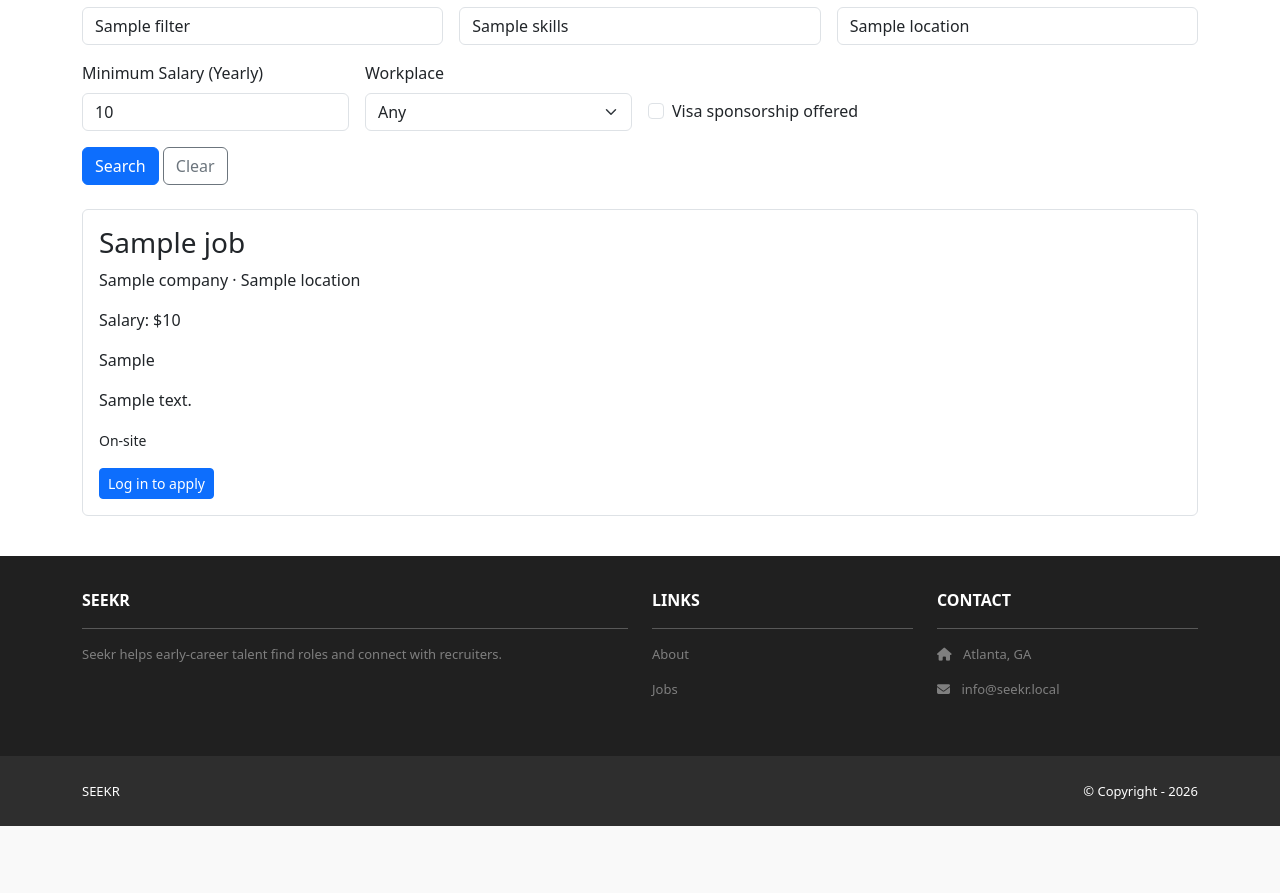
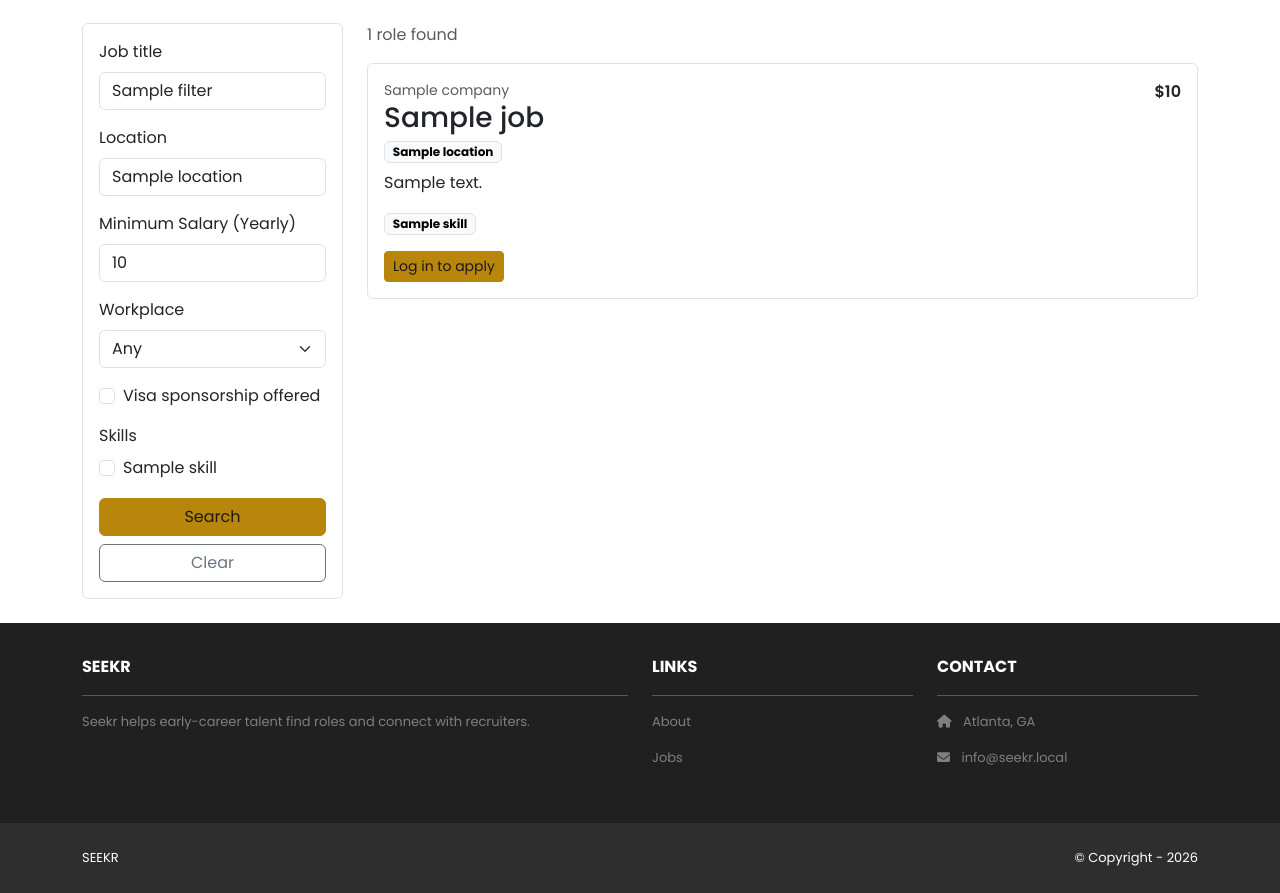
Before and after one commit to Prithul-the-creator/2340-Project-2, a Django app: template jobs/templates/jobs/job_search.html in a window 1280 px wide. Shown: the part 273-1166 px from the top of the page. Before the commit the page ends 1099 px from the top, so only its background shows below. Run offline with Django 3.2, Linux system fonts and the light colour scheme; the template is opened without the code that fills it: most values are stand-ins (such as "Sample title", 1, 10 or a date in 2020); some libraries are stand-ins or nearby versions.

Commit message:
ui redesign and skill rework

```diff
--- a/home/templates/home/index.html
+++ b/home/templates/home/index.html
@@ -3,7 +3,7 @@
 <header class="masthead bg-index text-white text-center py-4">
   <div class="container d-flex align-items-center flex-column pt-2">
     <h2>Seekr</h2>
-    <p>Early-career recruiting, ready for feature work.</p>
+    <p>A purposeful search for the right fit, for seekers and recruiters alike.</p>
   </div>
 </header>
 <div class="p-3">
--- a/jobs/templates/jobs/job_detail.html
+++ b/jobs/templates/jobs/job_detail.html
@@ -11,7 +11,10 @@
   <a class="btn btn-outline-secondary btn-sm" href="{% url 'jobs.applicants' job.id %}">Review applicants</a>
 
   <h4 class="mt-4">Recommended candidates</h4>
-  <p class="text-muted">Candidates whose skills line up with: {{ job.skills_needed }}</p>
+  <p class="text-muted">
+    Candidates whose skills line up with:
+    {% for skill in job_skills %}<span class="badge text-bg-light border">{{ skill }}</span>{% endfor %}
+  </p>
   {% for candidate in recommendations %}
     <article class="border rounded p-3 mb-3">
       <h5>{{ candidate.profile.user.get_username }}</h5>
--- a/jobs/templates/jobs/job_search.html
+++ b/jobs/templates/jobs/job_search.html
@@ -1,31 +1,28 @@
 {% extends 'base.html' %}
 {% block content %}
 <header class="masthead bg-index text-white text-center py-4">
-  <div class="container pt-2"><h2>Jobs</h2><p>Browse and filter roles.</p></div>
+  <div class="container pt-2"><h2>Jobs</h2><p>Browse and filter early-career roles.</p></div>
 </header>
 <div class="container py-4">
   {% if messages %}
     {% for message in messages %}<div class="alert alert-{% if message.tags == 'error' %}danger{% else %}{{ message.tags }}{% endif %}" role="alert">{{ message }}</div>{% endfor %}
   {% endif %}
-  <form method="get" class="row g-3">
-    <div class="col-md-4">
+  <div class="row g-4">
+    <aside class="col-lg-3">
+      <form method="get" class="border rounded p-3">
+        <div class="mb-3">
           <label class="form-label" for="title">Job title</label>
           <input class="form-control" id="title" name="title" value="{{ filters.title }}">
         </div>
-    <div class="col-md-4">
-      <label class="form-label" for="skills">Skills</label>
-      <input class="form-control" id="skills" name="skills" value="{{ filters.skills }}" placeholder="Python, Java, Collaboration, etc.">
-    </div>
-    <div class="col-md-4">
+        <div class="mb-3">
           <label class="form-label" for="location">Location</label>
           <input class="form-control" id="location" name="location" value="{{ filters.location }}">
         </div>
-
-    <div class="col-md-3">
-      <label class="form-label" for="min_salary">Minimum Salary (Yearly) </label>
+        <div class="mb-3">
+          <label class="form-label" for="min_salary">Minimum Salary (Yearly)</label>
           <input class="form-control" type="number" min="0" id="min_salary" name="min_salary" value="{{ filters.min_salary }}">
         </div>
-    <div class="col-md-3">
+        <div class="mb-3">
           <label class="form-label" for="work_type">Workplace</label>
           <select class="form-select" id="work_type" name="work_type">
             <option value="">Any</option>
@@ -33,28 +30,48 @@
             <option value="onsite" {% if filters.work_type == 'onsite' %}selected{% endif %}>On-site</option>
           </select>
         </div>
-    <div class="col-md-3 d-flex align-items-end">
-      <div class="form-check mb-2">
+        <div class="form-check mb-3">
           <input class="form-check-input" type="checkbox" id="visa" name="visa" value="yes" {% if filters.visa == 'yes' %}checked{% endif %}>
           <label class="form-check-label" for="visa">Visa sponsorship offered</label>
         </div>
+        <div class="mb-3">
+          <label class="form-label">Skills</label>
+          <div class="skill-checklist">
+            {% for skill in skill_options %}
+              <div class="form-check">
+                <input class="form-check-input" type="checkbox" id="skill-{{ forloop.counter }}" name="skills" value="{{ skill }}" {% if skill in selected_skills %}checked{% endif %}>
+                <label class="form-check-label" for="skill-{{ forloop.counter }}">{{ skill }}</label>
               </div>
-    <div class="col-12"><button class="btn btn-primary" type="submit">Search</button> <a class="btn btn-outline-secondary" href="{% url 'jobs.index' %}">Clear</a></div>
+            {% endfor %}
+          </div>
+        </div>
+        <button class="btn btn-primary w-100" type="submit">Search</button>
+        <a class="btn btn-outline-secondary w-100 mt-2" href="{% url 'jobs.index' %}">Clear</a>
       </form>
-  <div class="mt-4">
-    {% for job in jobs %}
+    </aside>
+    <section class="col-lg-9">
+      <p class="text-muted">{{ listings|length }} role{{ listings|length|pluralize }} found</p>
+      {% for listing in listings %}
+        {% with job=listing.job %}
         <article class="border rounded p-3 mb-3">
-        <h3>{{ job.title }}</h3>
-        <p>{{ job.company }}{% if job.location %} · {{ job.location }}{% endif %}</p>
-        {% if job.salary %}
-          <p>Salary: ${{ job.salary }}</p>
+          <div class="d-flex justify-content-between align-items-start flex-wrap gap-2">
+            <div>
+              <div class="text-muted small">{{ job.company }}</div>
+              <h3 class="mb-1">{{ job.title }}</h3>
+              <div class="mb-2">
+                <span class="badge text-bg-light border">{{ job.location }}</span>
+                {% if job.remote_work %}<span class="badge text-bg-light border">Remote</span>{% endif %}
+                {% if job.visa_sponsorship %}<span class="badge text-bg-light border">Visa sponsorship</span>{% endif %}
+              </div>
+            </div>
+            {% if job.salary %}<div class="fw-semibold">${{ job.salary }}</div>{% endif %}
+          </div>
+          {% if job.description %}<p>{{ job.description }}</p>{% endif %}
+          {% if listing.skills %}
+            <div class="mb-2">
+              {% for skill in listing.skills %}<span class="badge text-bg-light border">{{ skill }}</span>{% endfor %}
+            </div>
           {% endif %}
-        {% if job.skills_needed %}<p>{{ job.skills_needed }}</p>{% endif %}
-        {% if job.description %}<p>{{ job.description }}</p>{% endif %}
-        <small>
-          {% if job.remote_work %}Remote{% else %}On-site{% endif %}
-          {% if job.visa_sponsorship %} · Visa sponsorship available{% endif %}
-        </small>
           <div class="mt-3">
             {% if not user.is_authenticated %}
               <a class="btn btn-primary btn-sm" href="{% url 'accounts.login' %}">Log in to apply</a>
@@ -70,8 +87,9 @@
             {% endif %}
           </div>
         </article>
+        {% endwith %}
       {% empty %}<p class="text-muted mt-3">No jobs match those filters.</p>{% endfor %}
+    </section>
   </div>
 </div>
-
 {% endblock content %}
--- a/seekr/static/css/style.css
+++ b/seekr/static/css/style.css
@@ -1,3 +1,38 @@
+body {
+  font-family: 'Poppins', sans-serif;
+  display: flex;
+  min-height: 100vh;
+  flex-direction: column;
+}
+
+.masthead {
+  padding-top: 3rem !important;
+  padding-bottom: 3rem !important;
+}
+
+.btn-primary {
+  background-color: #B8860B;
+  border-color: #B8860B;
+  color: #1C1917;
+}
+
+.btn-primary:hover,
+.btn-primary:focus {
+  background-color: #96700A;
+  border-color: #96700A;
+  color: #1C1917;
+}
+
+.skill-checklist {
+  max-height: 260px;
+  overflow-y: auto;
+  padding-right: 0.25rem;
+}
+
+.skill-checklist-wide {
+  column-count: 3;
+}
+
 .bg-index{
   background: url("/static/img/background.jpg") no-repeat fixed;
   background-size: 100% auto;
@@ -21,7 +56,7 @@
 }
 
 .ms-footer a:hover {
-  color: #6ab43e;
+  color: #B8860B;
   text-decoration: none;
 }
 
@@ -31,7 +66,7 @@
 }
 
 .ms-footer-bottom a {
-  color: #6ab43e;
+  color: #B8860B;
   text-decoration: none;
 }
 
--- a/seekr/templates/base.html
+++ b/seekr/templates/base.html
@@ -54,7 +54,7 @@
       </div>
     </nav>
 
-    <div>
+    <div class="flex-grow-1">
       {% block content %}
       {% endblock content %}
     </div>
```
Also changed, not shown: home/templates/home/about.html (+13 -5 lines), jobs/management/commands/seed_jobs.py (added, +126 -0 lines), jobs/models.py (+9 -0 lines), jobs/templates/jobs/candidate_search.html (+11 -4 lines), jobs/views.py (+21 -13 lines), jobs/management/__init__.py (added), jobs/management/commands/__init__.py (added), seekr/static/img/about.jpg, seekr/static/img/logo.png, 1 other file. Lines whose indentation alone changed are shown as unchanged.
